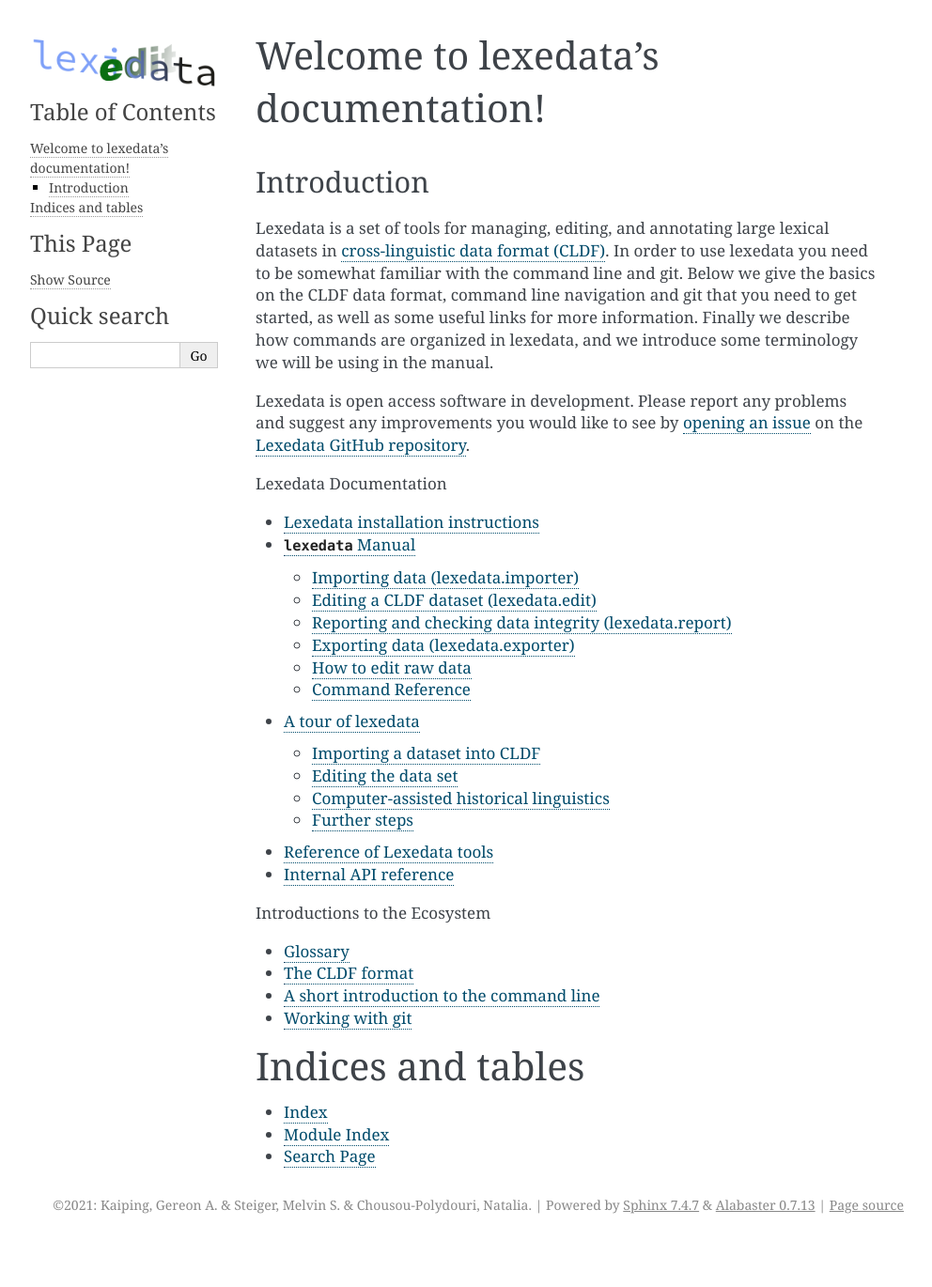
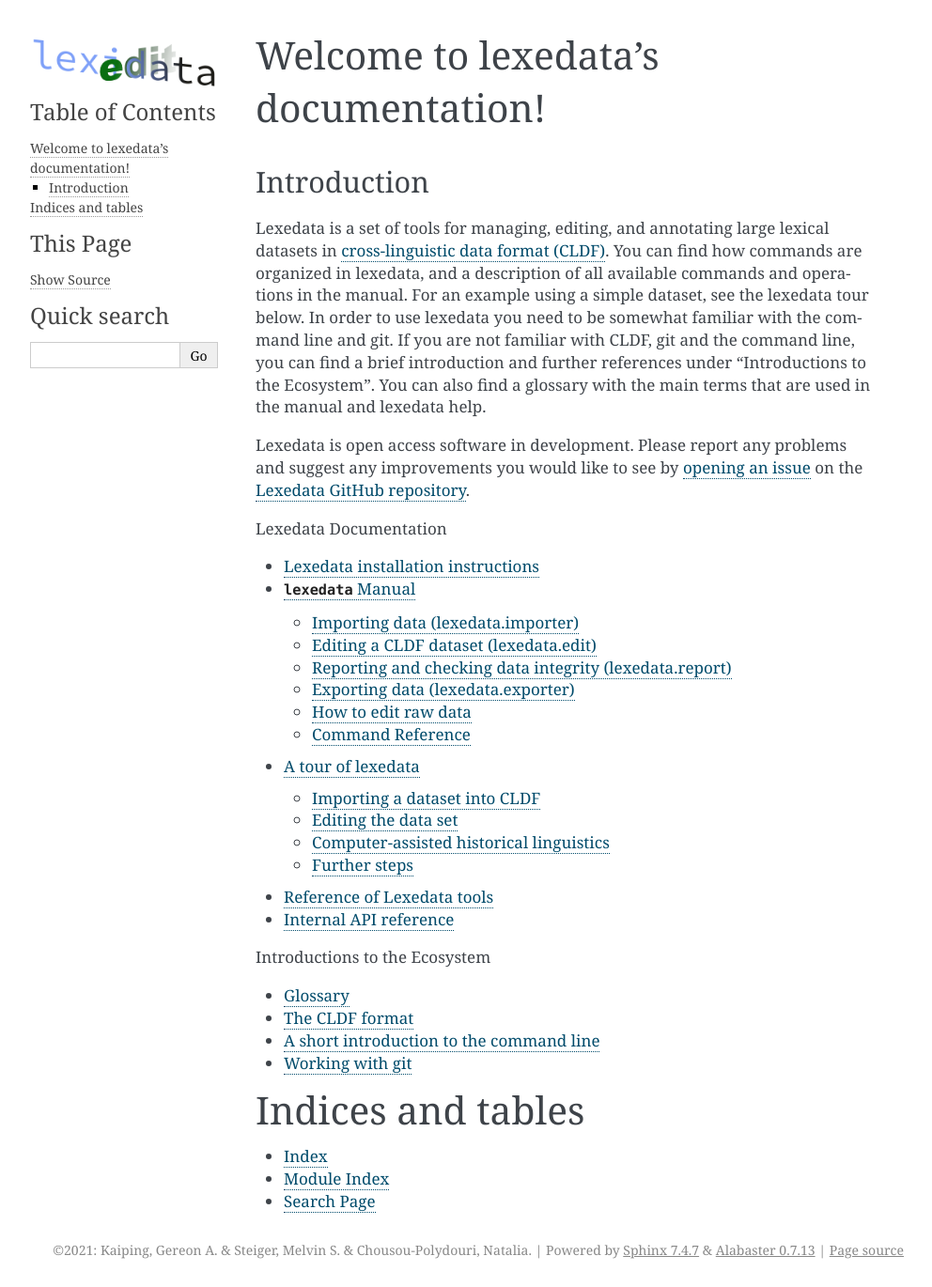
Before and after one commit to lexedata/lexedata, a Sphinx documentation site: the page built from docs/index.rst, in a window 1280 px wide. Shown: the whole page at 94% size, without its empty margins (148-1140 px from the left). Built offline with Sphinx 7.4.7, drawn with Linux system fonts in a browser that asks for light colours; before the commit the page ends 1322 px from its top, so only the background shows below that.

Commit message:
updated intro

```diff
--- a/docs/index.rst
+++ b/docs/index.rst
@@ -4,7 +4,8 @@
 Introduction
 ------------
 
-Lexedata is a set of tools for managing, editing, and annotating large lexical datasets in :doc:`cross-linguistic data format (CLDF) <cldf>`. In order to use lexedata you need to be somewhat familiar with the command line and git. Below we give the basics on the CLDF data format, command line navigation and git that you need to get started, as well as some useful links for more information. Finally we describe how commands are organized in lexedata, and we introduce some terminology we will be using in the manual.
+Lexedata is a set of tools for managing, editing, and annotating large lexical datasets in :doc:`cross-linguistic data format (CLDF) <cldf>`. You can find how commands are organized in lexedata, and a description of all available commands and operations in the manual. For an example using a simple dataset, see the lexedata tour below.
+In order to use lexedata you need to be somewhat familiar with the command line and git. If you are not familiar with CLDF, git and the command line, you can find a brief introduction and further references under "Introductions to the Ecosystem". You can also find a glossary with the main terms that are used in the manual and lexedata help.
 
 Lexedata is open access software in development. Please report any problems and suggest any improvements you would like to see by `opening an issue  <https://docs.github.com/en/issues/tracking-your-work-with-issues/creating-an-issue#creating-an-issue-from-a-repository>`_ on the `Lexedata GitHub repository <https://github.com/Anaphory/lexedata/tree/master>`_.
 
```
